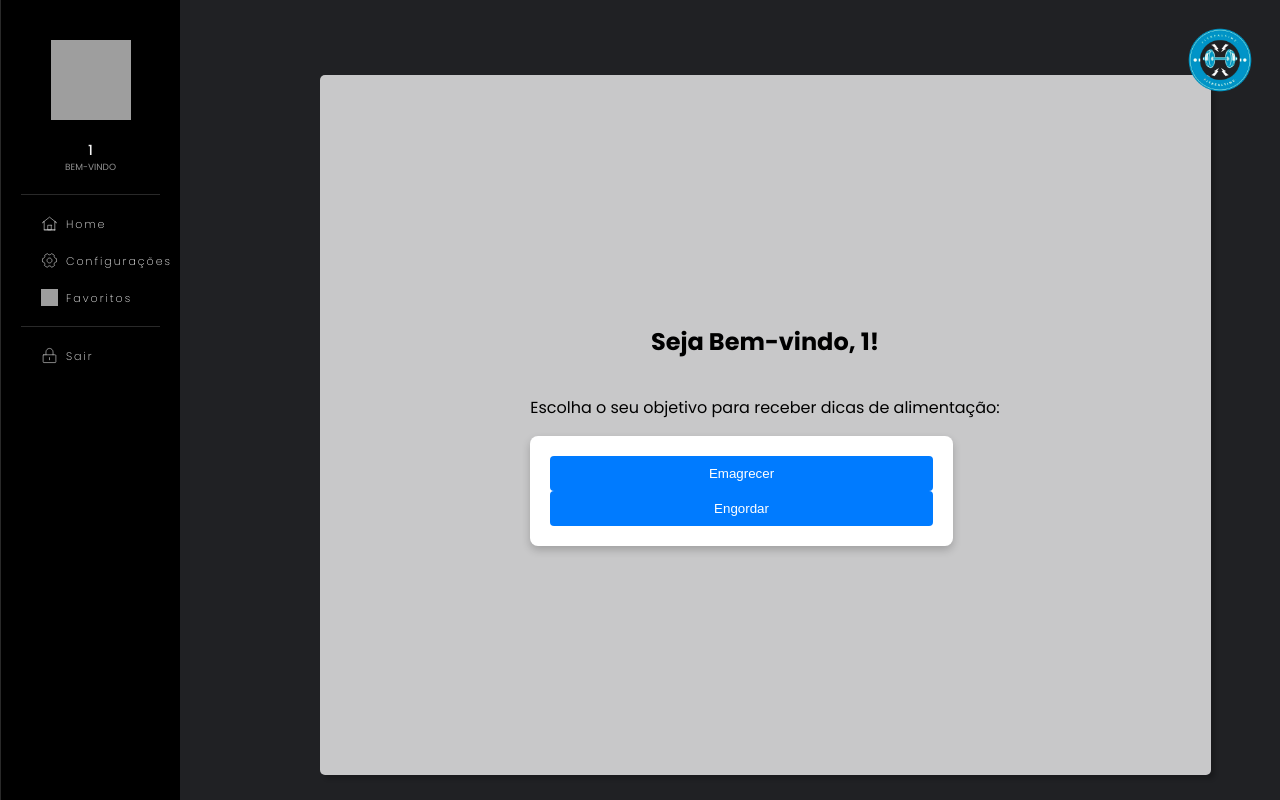
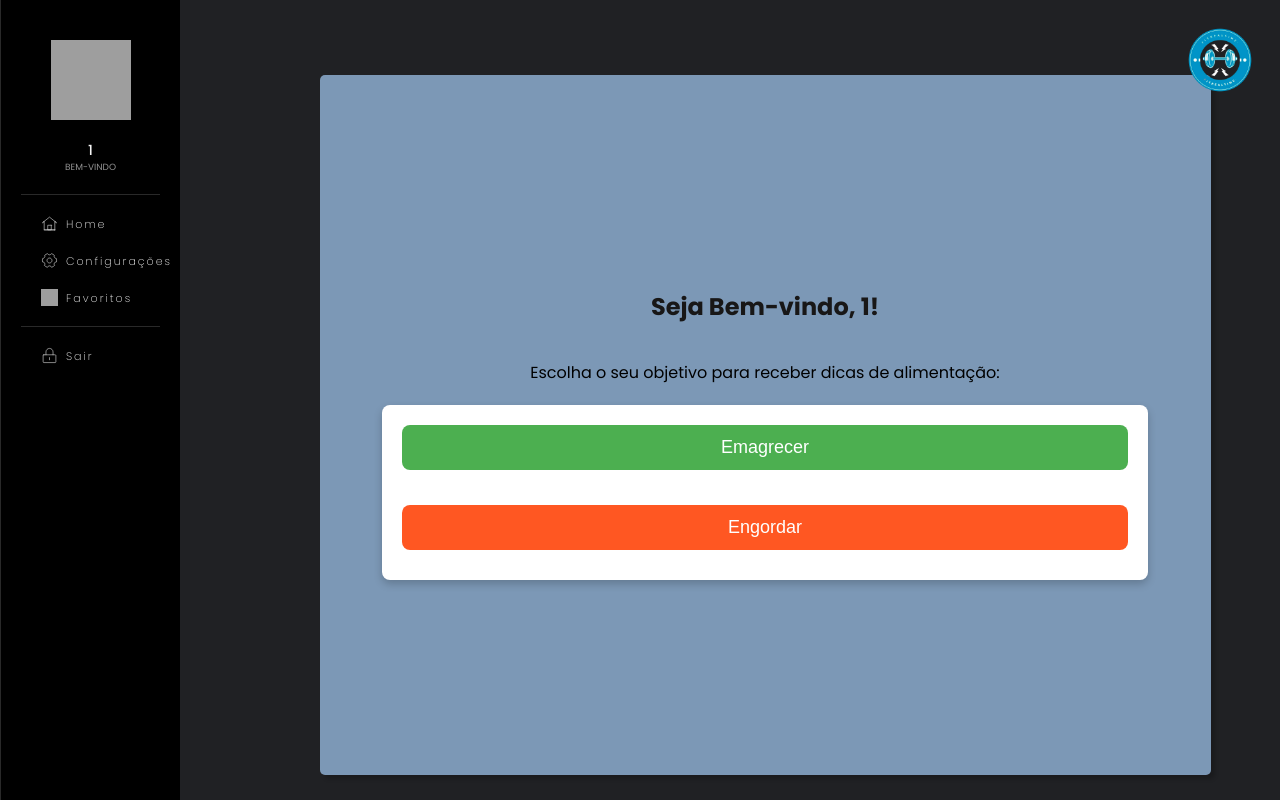
Before and after one commit to LucasQueirozdeLima/scriptTCC, a PHP site: page /auth/user/home_user.php in a window 1280 px wide. Run offline with PHP 8.4, Linux system fonts and the light colour scheme; the visitor is signed in with stand-in values (Sample User, id 1); grey boxes are pictures that could not be loaded.

Commit message:
estilização e mascara das paginas autenticadas

```diff
--- a/pages/auth/admin/cabecalho_admin.php
+++ b/pages/auth/admin/cabecalho_admin.php
@@ -31,8 +31,8 @@
     href="https://fonts.googleapis.com/css2?family=Sora:wght@400;500;600;700&display=swap"
     rel="stylesheet" />
 
+    <script src="https://cdn.jsdelivr.net/npm/inputmask@5.0.6-beta.21/dist/inputmask.min.js"></script>
   <script src="https://unpkg.com/akar-icons-fonts"></script>
-  <script src="https://cdnjs.cloudflare.com/ajax/libs/inputmask/5.0.6/inputmask.min.js"></script>
+
 </head>
-
 <body>
--- a/pages/auth/admin/perfil_admin.php
+++ b/pages/auth/admin/perfil_admin.php
@@ -1,4 +1,7 @@
 <?php
+session_start();
+
+if (isset($_SESSION["verificador"])) {
 include "cabecalho_admin.php";
 include "sidebar_admin.php";
 ?>
@@ -21,5 +24,8 @@ include "sidebar_admin.php";
 
 
 <?php
+} else {
+  header("Location: ../../index.php?error=auth");
+}
 include "rodape.php";
 ?>
--- a/pages/auth/admin/sidebar_admin.php
+++ b/pages/auth/admin/sidebar_admin.php
@@ -13,7 +13,7 @@
 
 <aside class="sidebar">
     <a href="../../index.php"><img class="sidebar-avatar" height="100" width="100" src="../../../estilizacao/images/logo_nav.png"/></a>
-    <div class="sidebar-username">FitRealTime</div>
+    <div class="sidebar-username"><?php echo $_SESSION['verificador']; ?></div>
     <div class="sidebar-role">ADMIN</div>
 
     <!-- Menu da Sidebar -->
--- a/pages/auth/user/home_user.php
+++ b/pages/auth/user/home_user.php
@@ -1,46 +1,43 @@
 <?php
 session_start();
 
-// Verifica se o usuário está autenticado
+
 if (isset($_SESSION["verificador"])) {
     include "cabecalho_user.php";
     include "sidebar.php";
 
-    // Inclui o DAO para manipulação do banco de dados
     require_once "../../../config/Dao.php";
     $dao = new Dao();
 
-    // Verifica se o formulário foi enviado via POST
     $dica = null;
     $objetivo = null;
 
     if (isset($_POST['objetivo'])) {
-        $objetivo = $_POST['objetivo']; // Obtém o objetivo escolhido
-        $dica = $dao->recuperarDicas($objetivo); // Recupera a dica com base no objetivo
+        $objetivo = $_POST['objetivo'];
+        $dica = $dao->recuperarDicas($objetivo);
     }
 
     ?>
 
     <div class="boxbox">
         <div class="box">
-            <h2 style="color: black;">Seja Bem-vindo, <?php echo $_SESSION['verificador']; ?>!</h2>
+            <h2 class="titulo-bem-vindo">Seja Bem-vindo, <?php echo $_SESSION['verificador']; ?>!</h2>
 
-            <div class="content-home">
-                <p>Escolha o seu objetivo para receber dicas de alimentação:</p>
+            <p class="texto-instrucoes">Escolha o seu objetivo para receber dicas de alimentação:</p>
 
-                <!-- Formulário com os botões de escolha, agora usando POST -->
-                <form method="POST" action="home_user.php">
-                    <button type="submit" name="objetivo" value="Emagrecer" class="btn emagrecer-btn">Emagrecer</button>
-                    <button type="submit" name="objetivo" value="Engordar" class="btn engordar-btn">Engordar</button>
-                </form>
+            <form method="POST" action="home_user.php">
+                <button type="submit" name="objetivo" value="Emagrecer" class="btn objetivo-btn emagrecer-btn">Emagrecer</button>
+                <br><br>
+                <button type="submit" name="objetivo" value="Engordar" class="btn objetivo-btn engordar-btn">Engordar</button>
+            </form>
 
-                <?php if ($dica && $objetivo): ?>
-                    <h3 style="color: black;">Dica de Alimentação para o seu Objetivo: <?php echo $objetivo; ?></h3>
-                    <p><?php echo $dica; ?></p>
-                <?php elseif ($objetivo): ?>
-                    <p>Desculpe, não temos dicas para o seu objetivo no momento.</p>
-                <?php endif; ?>
-            </div>
+            <?php if ($dica && $objetivo): ?>
+                <h3 class="titulo-dica">Dica de Alimentação para o seu Objetivo: <?php echo $objetivo; ?></h3>
+                <p class="dica"><?php echo $dica; ?></p>
+            <?php elseif ($objetivo): ?>
+                <p class="sem-dica">Desculpe, não temos dicas para o seu objetivo no momento.</p>
+            <?php endif; ?>
+
         </div>
     </div>
 
--- a/pages/auth/user/styleUser.css
+++ b/pages/auth/user/styleUser.css
@@ -12,9 +12,82 @@ body {
 }
 
 
-.content-home p {
-  color: black;
+.titulo-bem-vindo {
+  color: #181717;
+  font-size: 24px;
+  font-weight: bold;
+  margin-bottom: 20px;
 }
+
+
+.texto-instrucoes {
+  color: #000000;
+  font-size: 16px;
+  margin-bottom: 20px;
+}
+
+
+.btn.objetivo-btn {
+  font-size: 18px;
+  padding: 12px 30px;
+  border: none;
+  cursor: pointer;
+  border-radius: 8px;
+  transition: all 0.3s ease;
+  text-align: center;
+  display: inline-block;
+  margin-bottom: 10px;
+}
+
+.btn.objetivo-btn.emagrecer-btn {
+  background-color: #4CAF50;
+  color: white;
+}
+
+.btn.objetivo-btn.engordar-btn {
+  background-color: #FF5722;
+  color: white;
+}
+
+.objetivo-btn:hover {
+  opacity: 0.8;
+  transform: scale(1.05);
+}
+
+
+.objetivo-btn:focus {
+  outline: none;
+  box-shadow: 0 0 5px rgba(0, 0, 0, 0.2);
+}
+
+
+
+.titulo-dica {
+  color: #1a1818;
+  font-size: 20px;
+  font-weight: bold;
+  margin-top: 30px;
+}
+
+
+.dica {
+  background-color: rgba(255, 255, 255, 0.548);
+  width: 80%;
+  color: #0a0808;
+  font-size: 18px;
+  line-height: 1.6;
+  margin-top: 10px;
+}
+
+
+.sem-dica {
+  color: #FF0000;
+  font-size: 16px;
+  margin-top: 10px;
+  font-weight: bold;
+}
+
+
 
 button {
   background: transparent;
@@ -226,7 +299,7 @@ body.open .sidebar {
 
 /* Centralização e estilo da box */
 .box {
-  background-color: rgba(255, 255, 255, 0.753);
+  background-color: rgba(155, 192, 230, 0.753);
   width: 90%;
   max-width: 1200px;
   height: 700px;
--- a/pages/cadastro_admin.php
+++ b/pages/cadastro_admin.php
@@ -53,13 +53,13 @@
 
 <script>
     document.addEventListener("DOMContentLoaded", function() {
-        // Máscara de CPF
+
         Inputmask("999.999.999-99").mask(document.getElementById("documento"));
 
-        // Caso queira adicionar máscara de RG, você pode usar algo assim:
+
         // Inputmask("99.999.999-9").mask(document.getElementById("documento"));
 
-        // Exemplo de máscara para CEP
+
         // Inputmask("99999-999").mask(document.querySelector("#cep"));
     });
 </script>
```
Also changed, not shown: pages/auth/admin/cadastro_academia.php (+23 -19 lines), pages/auth/admin/config_admin.php (+13 -0 lines), pages/auth/user/config_user.php (+5 -6 lines).
